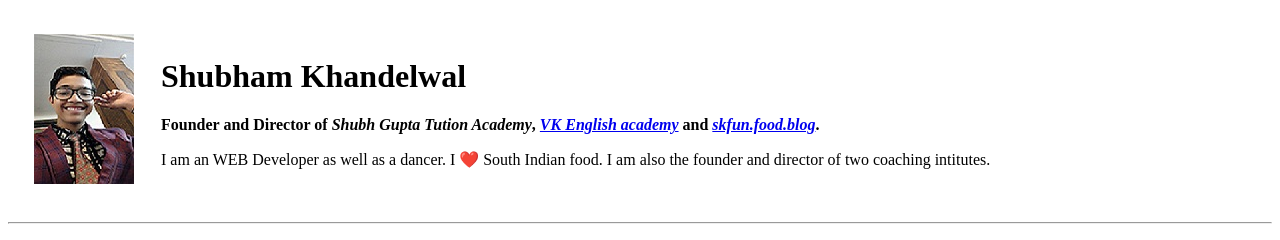
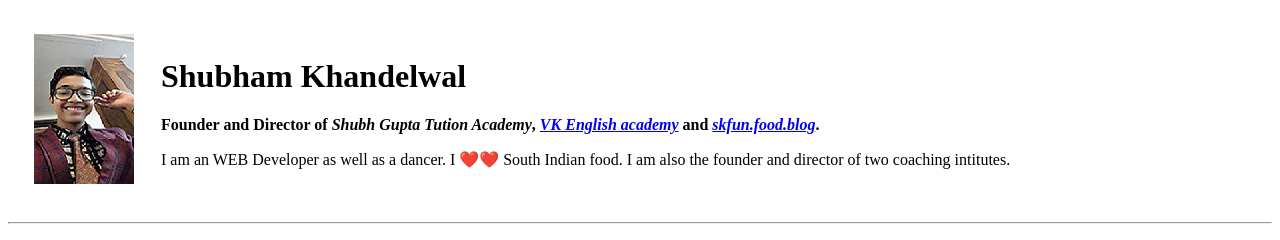
Before and after one commit to GUPTASHUBH057/CV, a plain HTML site: page index.html in a window 1280 px wide. Shown: the top 240 px of the page. Drawn offline with Linux system fonts and the light colour scheme.

Commit message:
edit 1.1

```diff
--- a/index.html
+++ b/index.html
@@ -13,7 +13,7 @@
       <td>
         <h1>Shubham Khandelwal</h1>
         <p><strong>Founder and Director of <em>Shubh Gupta Tution Academy</em>, <em><a href="https://vkenglishacademy.business.site/">VK English academy</a></em> and <em><a href="https://skfun.food.blog">skfun.food.blog</a></em>.</strong></p>
-        <p>I am an WEB Developer as well as a dancer. I ❤️ South Indian food. I am also the founder and director of two coaching intitutes.</p>
+        <p>I am an WEB Developer as well as a dancer. I ❤️❤️ South Indian food. I am also the founder and director of two coaching intitutes.</p>
       </td>
     </tr>
 
```
